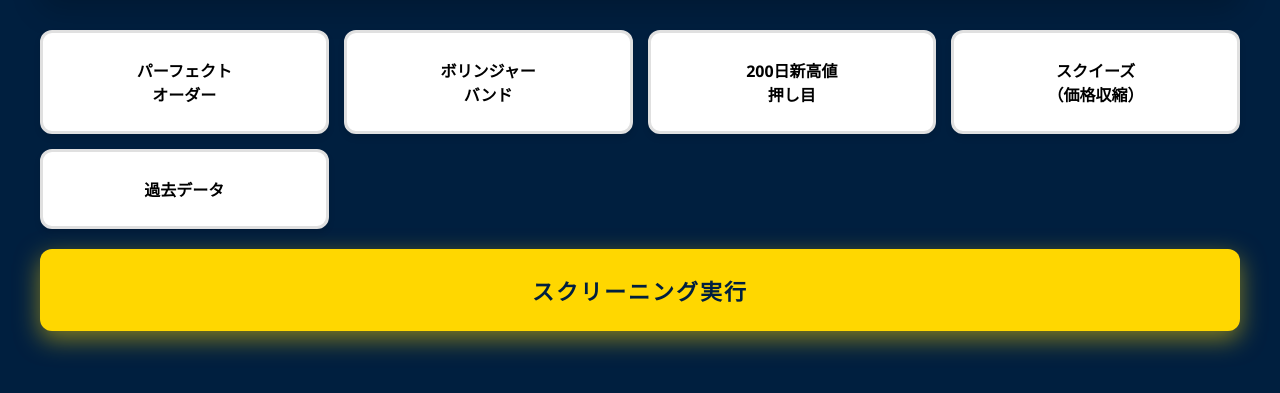
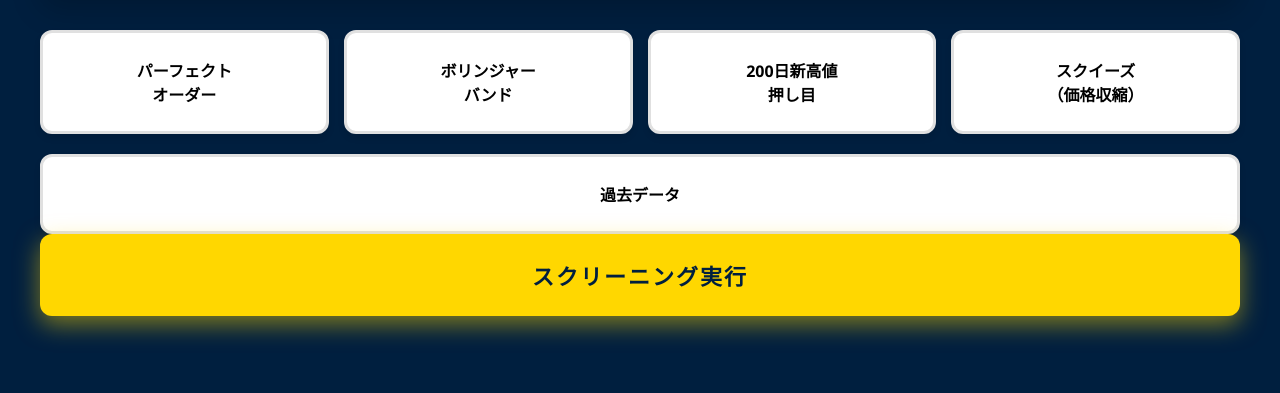
Before and after one commit to toshi0771/stock-screener-jp, a Flask app: page / in a window 1280 px wide. Shown: the part 150-543 px from the top of the page. Run offline with Flask 3, Linux system fonts and the light colour scheme.

Commit message:
style: 過去データボタンを横幅いっぱいに変更
- 4列グリッドから分離
- スクリーニング実行ボタンと同じ横幅に変更

```diff
--- a/templates/index_new.html
+++ b/templates/index_new.html
@@ -354,9 +354,11 @@
             <div class="card-button" data-method="squeeze">
                 <div class="title">スクイーズ<br>（価格収縮）</div>
             </div>
-            <div class="card-button" data-method="history">
-                <div class="title">過去データ</div>
-            </div>
+        </div>
+
+        <!-- 過去データボタン（横幅いっぱい） -->
+        <div class="card-button" data-method="history" style="width: 100%; margin-top: 15px;">
+            <div class="title">過去データ</div>
         </div>
 
         <!-- 過去データ用プルダウン -->
```
